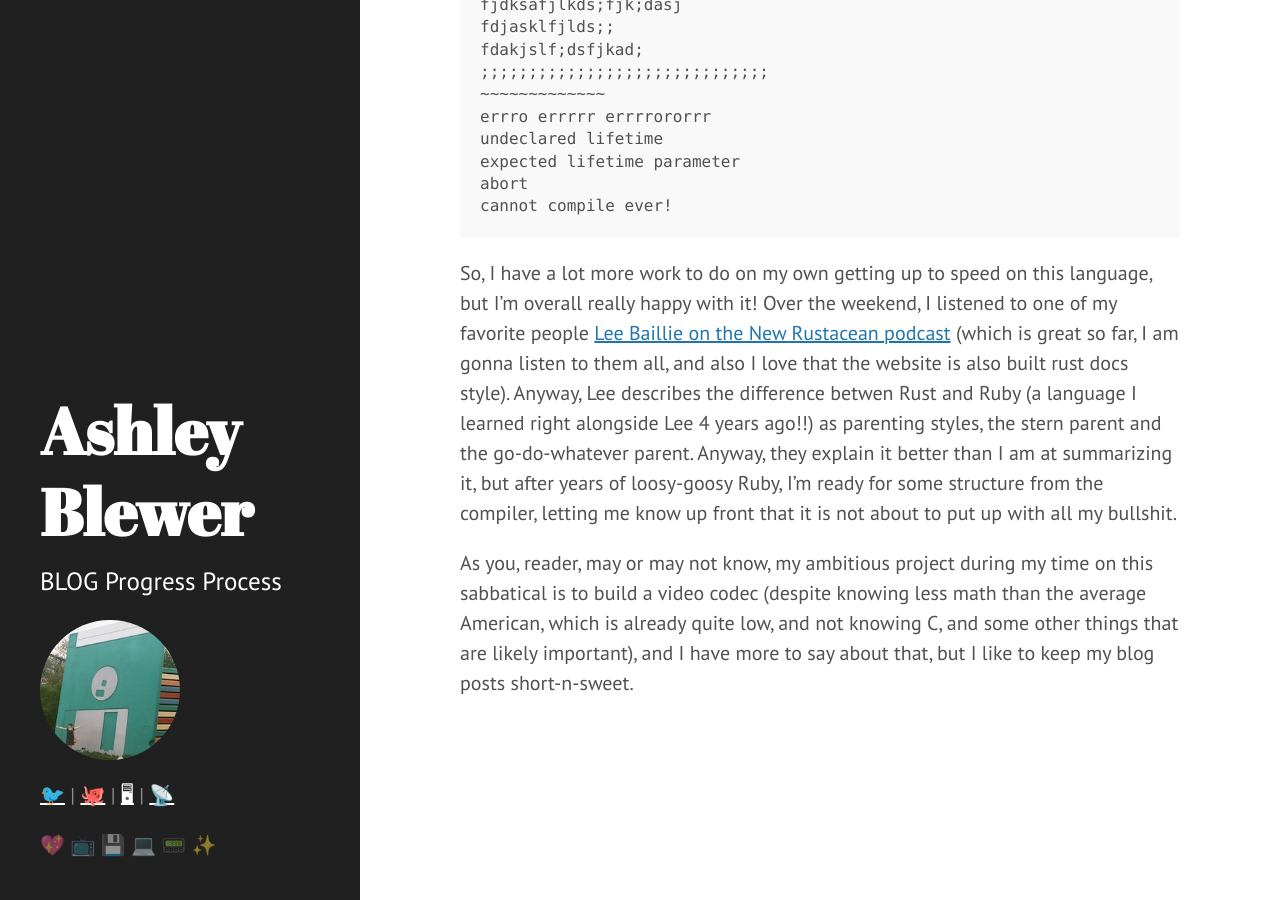
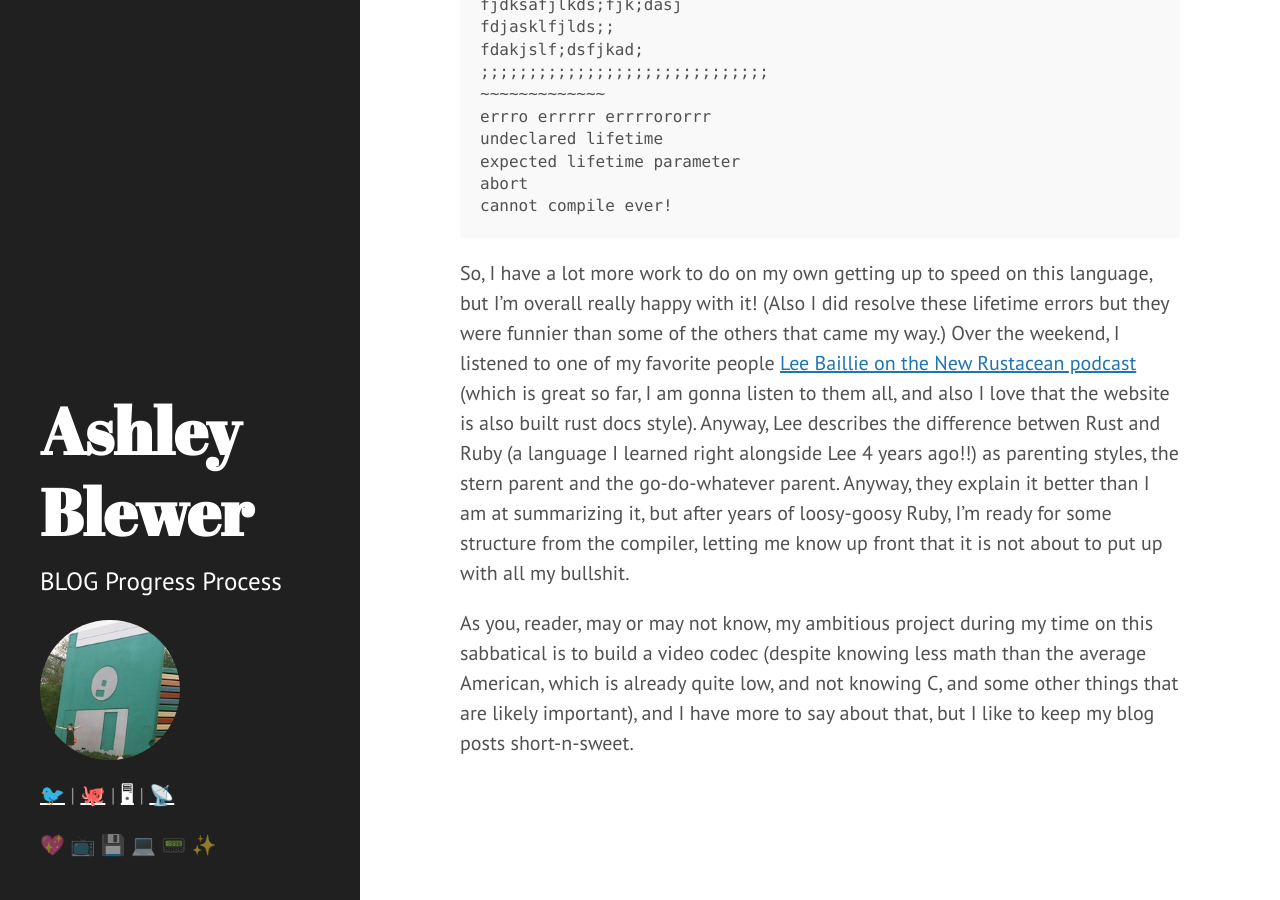
Before and after one commit to ablwr/ablwr.github.io, a Jekyll site: the page built from _posts/2018-04-09-considering-rust.md, in a window 1280 px wide and 900 px high, scrolled down 2340 px. Built offline with Jekyll 4.4.1, drawn with Linux system fonts in a browser that asks for light colours.

Commit message:
small update that lifetime is not a problem..........................deep

````diff
--- a/_posts/2018-04-09-considering-rust.md
+++ b/_posts/2018-04-09-considering-rust.md
@@ -83,6 +83,6 @@ abort
 cannot compile ever!
 ```
 
-So, I have a lot more work to do on my own getting up to speed on this language, but I'm overall really happy with it! Over the weekend, I listened to one of my favorite people [Lee Baillie on the New Rustacean podcast](https://newrustacean.com/show_notes/interview/irr_2017/lee_baillie/index.html) (which is great so far, I am gonna listen to them all, and also I love that the website is also built rust docs style). Anyway, Lee describes the difference betwen Rust and Ruby (a language I learned right alongside Lee 4 years ago!!) as parenting styles, the stern parent and the go-do-whatever parent. Anyway, they explain it better than I am at summarizing it, but after years of loosy-goosy Ruby, I'm ready for some structure from the compiler, letting me know up front that it is not about to put up with all my bullshit.
+So, I have a lot more work to do on my own getting up to speed on this language, but I'm overall really happy with it! (Also I did resolve these lifetime errors but they were funnier than some of the others that came my way.) Over the weekend, I listened to one of my favorite people [Lee Baillie on the New Rustacean podcast](https://newrustacean.com/show_notes/interview/irr_2017/lee_baillie/index.html) (which is great so far, I am gonna listen to them all, and also I love that the website is also built rust docs style). Anyway, Lee describes the difference betwen Rust and Ruby (a language I learned right alongside Lee 4 years ago!!) as parenting styles, the stern parent and the go-do-whatever parent. Anyway, they explain it better than I am at summarizing it, but after years of loosy-goosy Ruby, I'm ready for some structure from the compiler, letting me know up front that it is not about to put up with all my bullshit.
 
 As you, reader, may or may not know, my ambitious project during my time on this sabbatical is to build a video codec (despite knowing less math than the average American, which is already quite low, and not knowing C, and some other things that are likely important), and I have more to say about that, but I like to keep my blog posts short-n-sweet.
````
